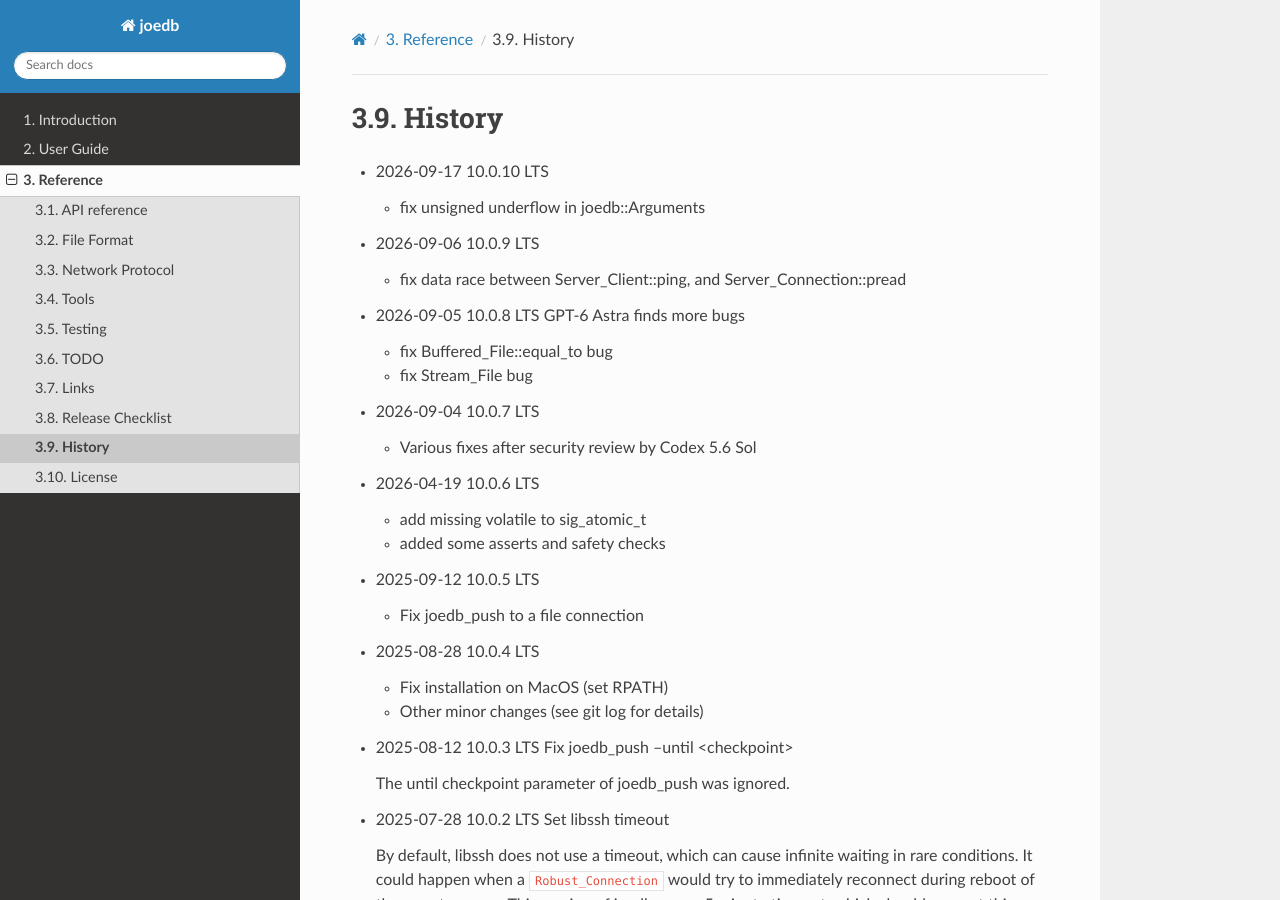
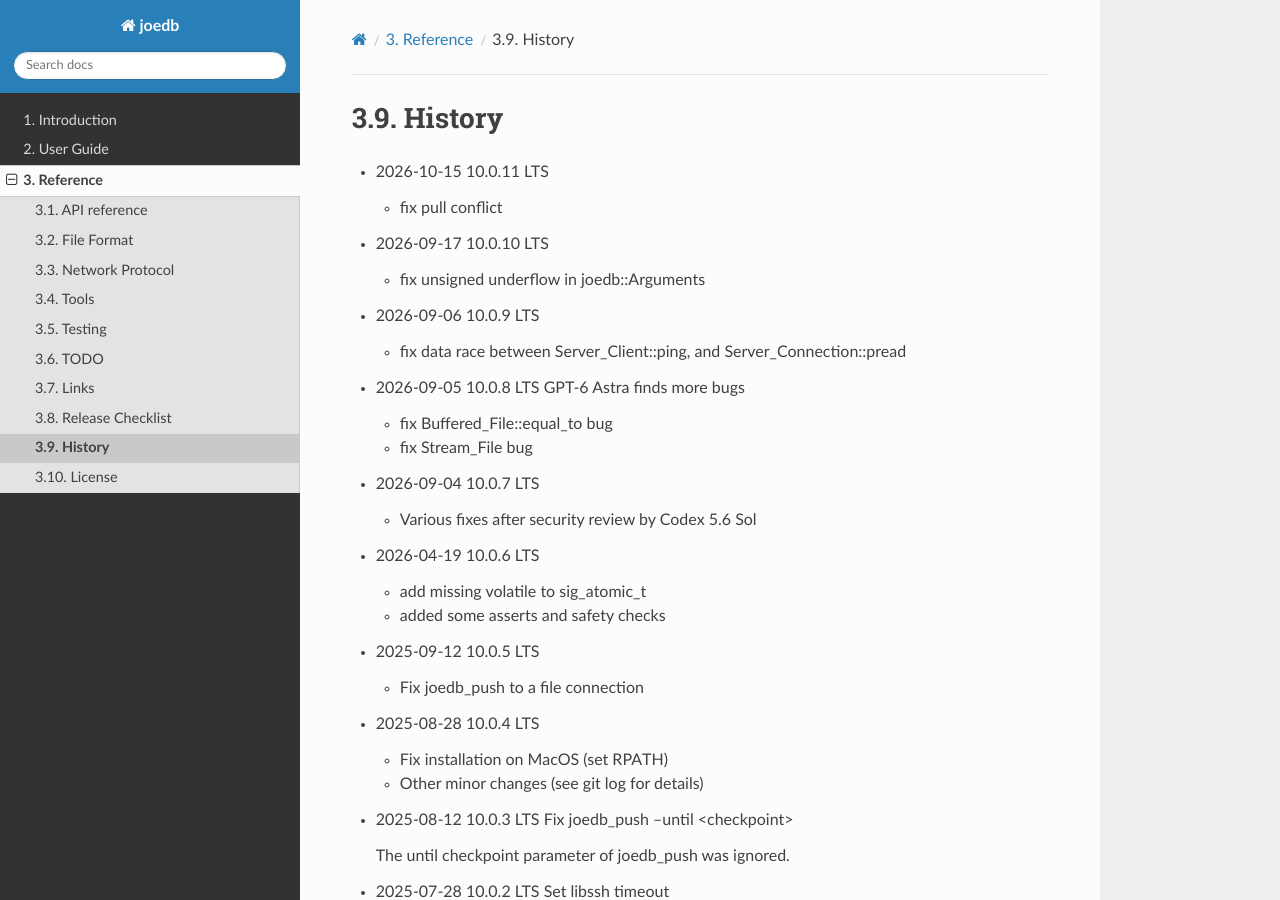
Before and after one commit to Remi-Coulom/joedb, a Sphinx documentation site: the page built from doc/source/history.rst, in a window 1280 px wide and 900 px high. Built offline with Sphinx 7.4.7 and the Read the Docs theme 3.1.0, drawn with Linux system fonts in a browser that asks for light colours; formulas are drawn with MathJax 3; cross-references to code outside the pages are shown as plain code.

Commit message:
version 10.0.11

```diff
--- a/doc/source/history.rst
+++ b/doc/source/history.rst
@@ -1,5 +1,9 @@
 History
 =======
+
+- 2026-10-15 10.0.11 LTS
+
+  - fix pull conflict
 
 - 2026-09-17 10.0.10 LTS
 
```
Also changed, not shown: 1 other file.
